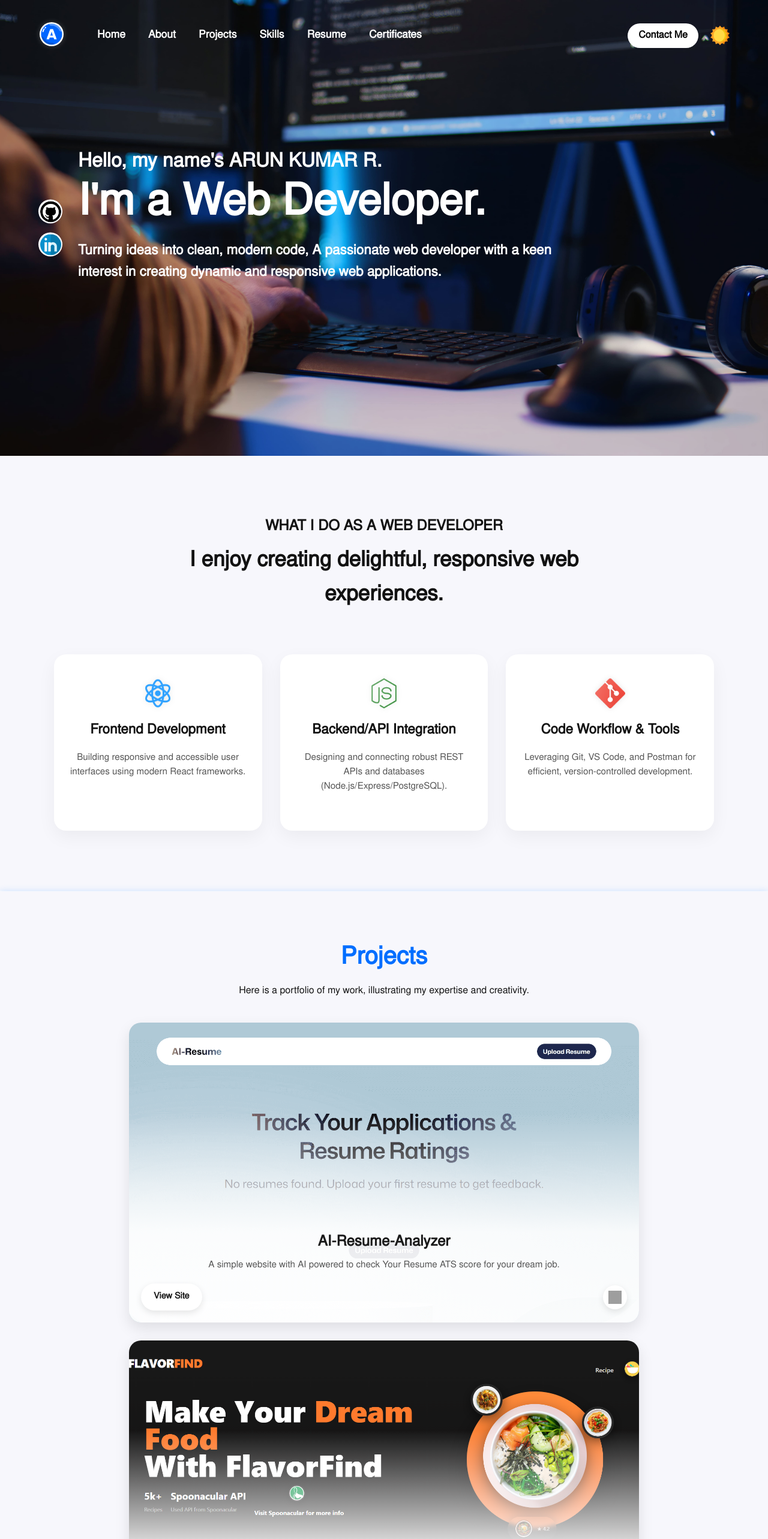
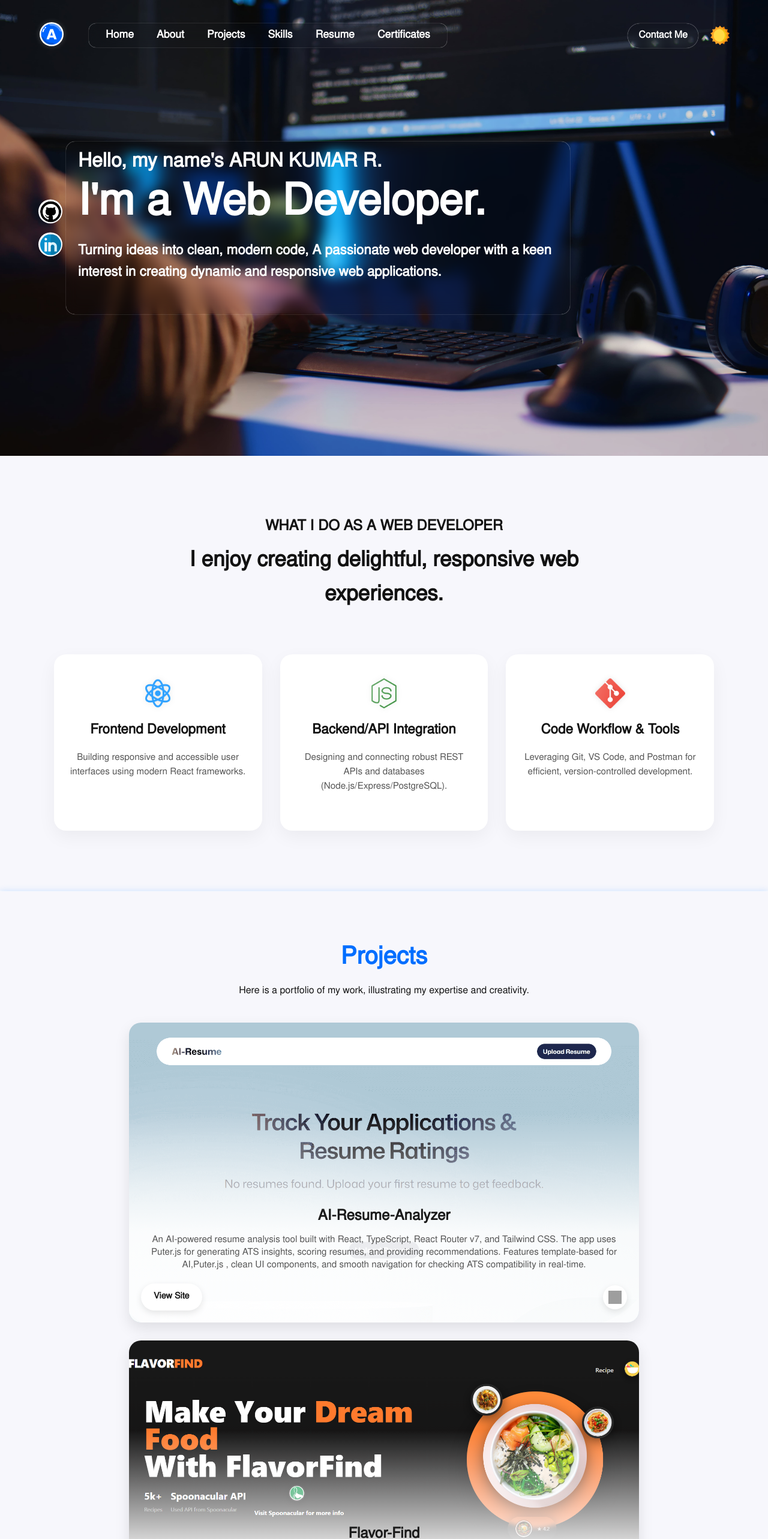
Before and after one commit to ArunKumarWebDeveloper/myPortfolio, a React (Vite) app: page / in a window 1280 px wide. Shown: the top 2566 px of the page at 60% size. Built offline with nearby package versions, Linux system fonts and the light colour scheme; grey boxes are pictures that could not be loaded.

Commit message:
Changed -homeoverlay

```diff
--- a/src/App.css
+++ b/src/App.css
@@ -130,10 +130,14 @@ h3 {
   gap: 10px;
   margin-right: auto;
   margin-left: 40px;
+   padding: 6px 14px;
+  backdrop-filter: blur(20px);
+  border-radius: 12px;
+box-shadow: 0 0 1px rgba(255, 255, 255, 1);
 }
 .nav-links li a {
   font-weight: 600;
-  color: white;
+  color: rgb(255, 255, 255);
   padding: 6px 14px;
   border-radius: 12px;
   transition: all 0.2s ease-in-out;
@@ -142,7 +146,7 @@ h3 {
 }
 .nav-links li a:hover {
   background-color: white;
-  color: black;
+  color: rgb(0, 0, 0);
   text-decoration: none;
 }
 
@@ -154,18 +158,20 @@ h3 {
 
 .contact-btn {
   font-weight: 600;
-  color: rgb(0, 0, 0);
   border: 2px solid var(--primary-color);
   padding: 8px 18px;
   border-radius: 50px;
   transition: all 0.3s ease;
   font-size: 1rem;
   text-decoration: none;
-  background-color: white;
+  backdrop-filter: blur(10px);
+  color: rgb(255, 255, 255);
+ box-shadow: 0 0 1px rgba(255, 255, 255, 1);
+
 }
 .contact-btn:hover {
-  background-color: rgb(0, 115, 255);
   color: white;
+  background-color: rgba(255, 255, 255, 0.422);
   text-decoration: none;
 }
 
@@ -212,6 +218,9 @@ h3 {
 }
 
 .home-overlay {
+  backdrop-filter: blur(10px);
+  border-radius: 15px;
+  box-shadow: 0 0 1px rgba(255, 255, 255, 1);
   position: relative;
   text-align: center;
   padding: 10px 20px;
@@ -738,12 +747,12 @@ body.dark-mode .nav-links li a:hover {
   color: black;
 }
 body.dark-mode .contact-btn {
-  color: rgb(0, 0, 0);
+  color: rgb(255, 255, 255);
   border-color: white;
 }
 body.dark-mode .contact-btn:hover {
-  background-color: rgb(0, 115, 255);
-  color: white;
+  backdrop-filter: blur(10px);
+  color: rgb(255, 255, 255);
 }
 
 /* Dark Sections */
@@ -939,7 +948,7 @@ body.dark-mode #contact {
     bottom: 0;
     height: 100vh;
     width: 80%;
-    backdrop-filter: blur(10px);
+    background-color: #ffffff98;
     display: flex;
     flex-direction: column;
     justify-content: center;
@@ -957,7 +966,6 @@ body.dark-mode #contact {
     font-size: 1.8rem;
     font-weight: 600;
     padding: 15px;
-    background-color: white;
     color: rgb(0, 0, 0);
   }
   .nav-links.open li a:hover {
--- a/src/Components/Projects.jsx
+++ b/src/Components/Projects.jsx
@@ -7,7 +7,10 @@ function Projects() {
     <div className="project-card">
       <img src="/resume.png" alt="Project 1" class="project-image" loading="lazy" />
        <h3>AI-Resume-Analyzer</h3>
-       <p>A simple website with AI powered to check Your Resume ATS score for your dream job.</p>
+       <p>An AI-powered resume analysis tool built with React, TypeScript, React Router v7, and Tailwind CSS.
+The app uses Puter.js for generating ATS insights, scoring resumes, and providing recommendations.
+Features template-based for AI,Puter.js , clean UI components, and smooth navigation for checking ATS
+compatibility in real-time.</p>
      <div class="project-buttons">
      <a href="#" target="_blank" class="site-link">View Site</a>
      <a href="https://github.com/ArunKumarWebDeveloper/AI-Resume-Analayser" target="_blank" class="github-link">
@@ -19,7 +22,10 @@ function Projects() {
       <div className="project-card">
         <img src="/project2.png" alt="Project 2" class="project-image" loading="lazy" />
           <h3>Flavor-Find</h3>
-        <p>A Food-Recipe website to search and prepare your next favorite food.</p>
+        <p>A modern recipe search application built using React and CSS with a fully responsive UI.
+Integrated the Spoonacular API to fetch recipes, ingredients, and step-by-step instructions.
+Implements dynamic search, API data rendering, and clean component structure for a smooth user
+experience.</p>
       <div class="project-buttons">
      <a href="#" target="_blank" class="site-link">View Site</a>
      <a href="https://github.com/ArunKumarWebDeveloper/FlavorFind" target="_blank" class="github-link">
@@ -31,7 +37,10 @@ function Projects() {
       <div className="project-card">
         <img src="/landing.png" alt="Project 4" class="project-image" loading="lazy" />
         <h3>Digital-Library</h3>
-        <p>A Book Library website to search favourite Books online.</p>
+        <p>A full-stack PERN (PostgreSQL, Express, React, Node.js) web application for browsing and Reading books.
+Uses Google Books API for fetching book data and features secure authentication using bcrypt hashing.
+Designed with a clean, modern UI and responsive layout while handling API requests, user login, and
+database operations.</p>
        <div class="project-buttons">
       <a href="#" target="_blank" class="site-link">View Site</a>
       <a href="https://github.com/ArunKumarWebDeveloper/Book-Library" target="_blank" class="github-link">
```
Also changed, not shown: public/coding-man.jpg (added).
